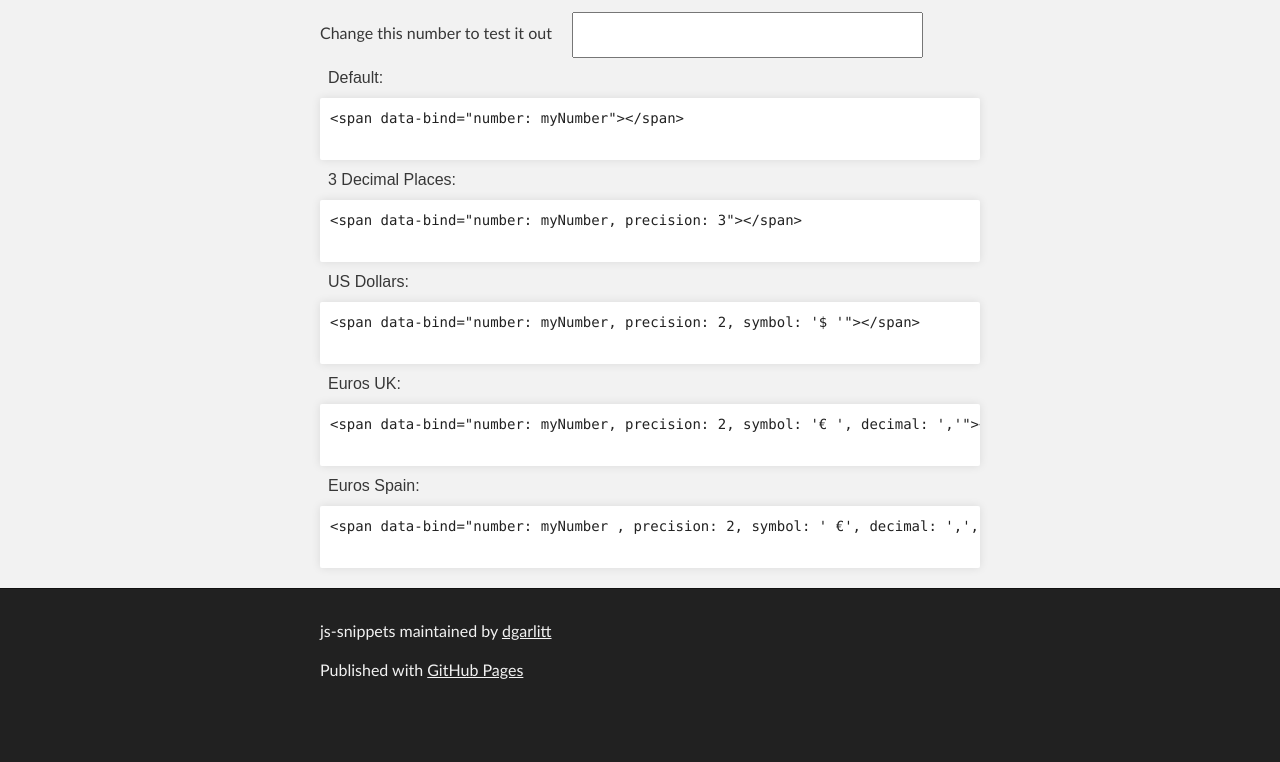
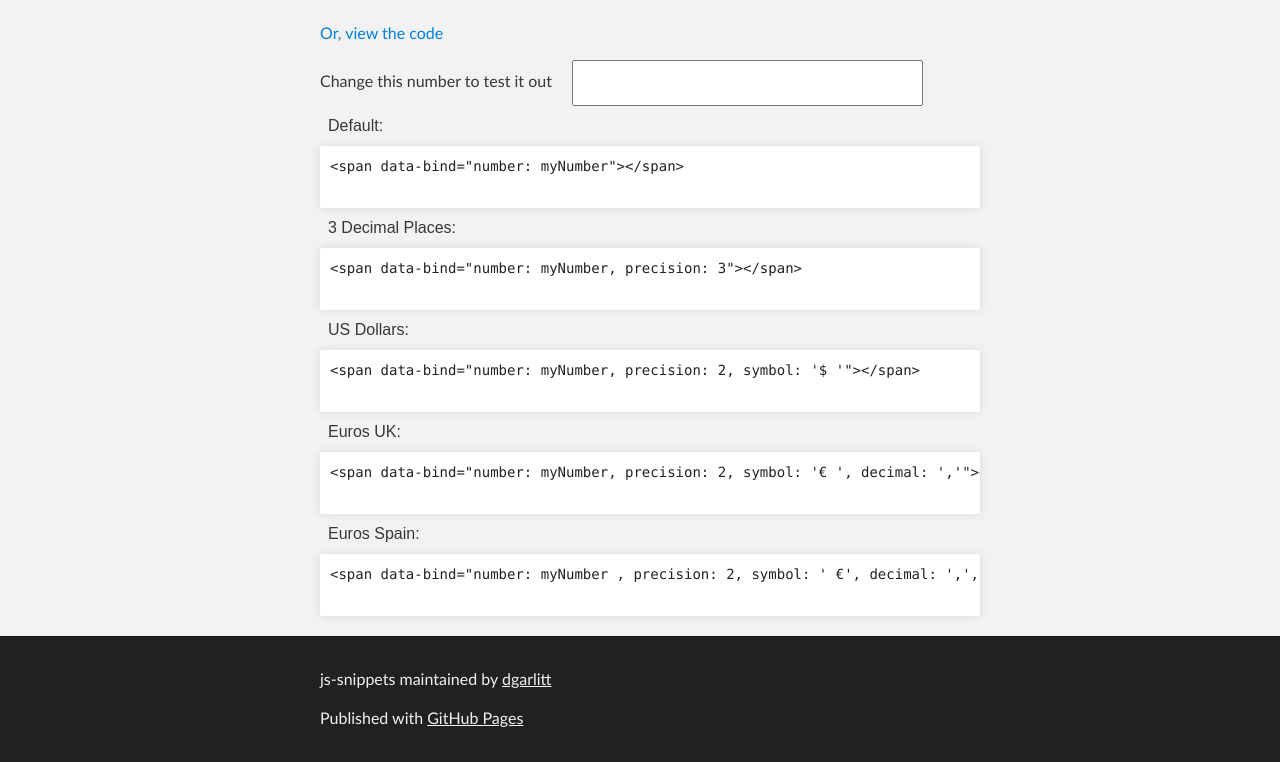
Before and after one commit to dgarlitt/js-snippets, a plain HTML site: page examples/knockout/number-formatting-example.html in a window 1280 px wide. Shown: the part 351-1113 px from the top of the page. Before the commit the page ends 1068 px from the top, so only its background shows below. Drawn offline with nearby package versions, Linux system fonts and the light colour scheme; a script that the page names is missing.

Commit message:
Add "view the code" to example page, too

```diff
--- a/examples/knockout/number-formatting-example.html
+++ b/examples/knockout/number-formatting-example.html
@@ -57,7 +57,11 @@
 	    <div id="main_content_wrap" class="outer">
 	    	<section id="main_content" class="inner">
 	    		<h1><a name="Number-Formatting" class="anchor" href="#Number-Formatting"><span class="octicon octicon-link"></span></a>Number Formatting</h1>
-	    		<p>A simple example of how to add a number formatting binding to a knockout.js app</p>
+	    		<p>
+	    			A simple example of how to add a number formatting binding to a knockout.js app
+	    			<br />
+	    			<br /><a href="https://github.com/dgarlitt/js-snippets/blob/master/javascripts/knockout/bindings/number-formatting-binding.js">Or, view the code</a>
+	    		</p>
 
 	    		<div id="example">
 					<label>Change this number to test it out</label>
```
